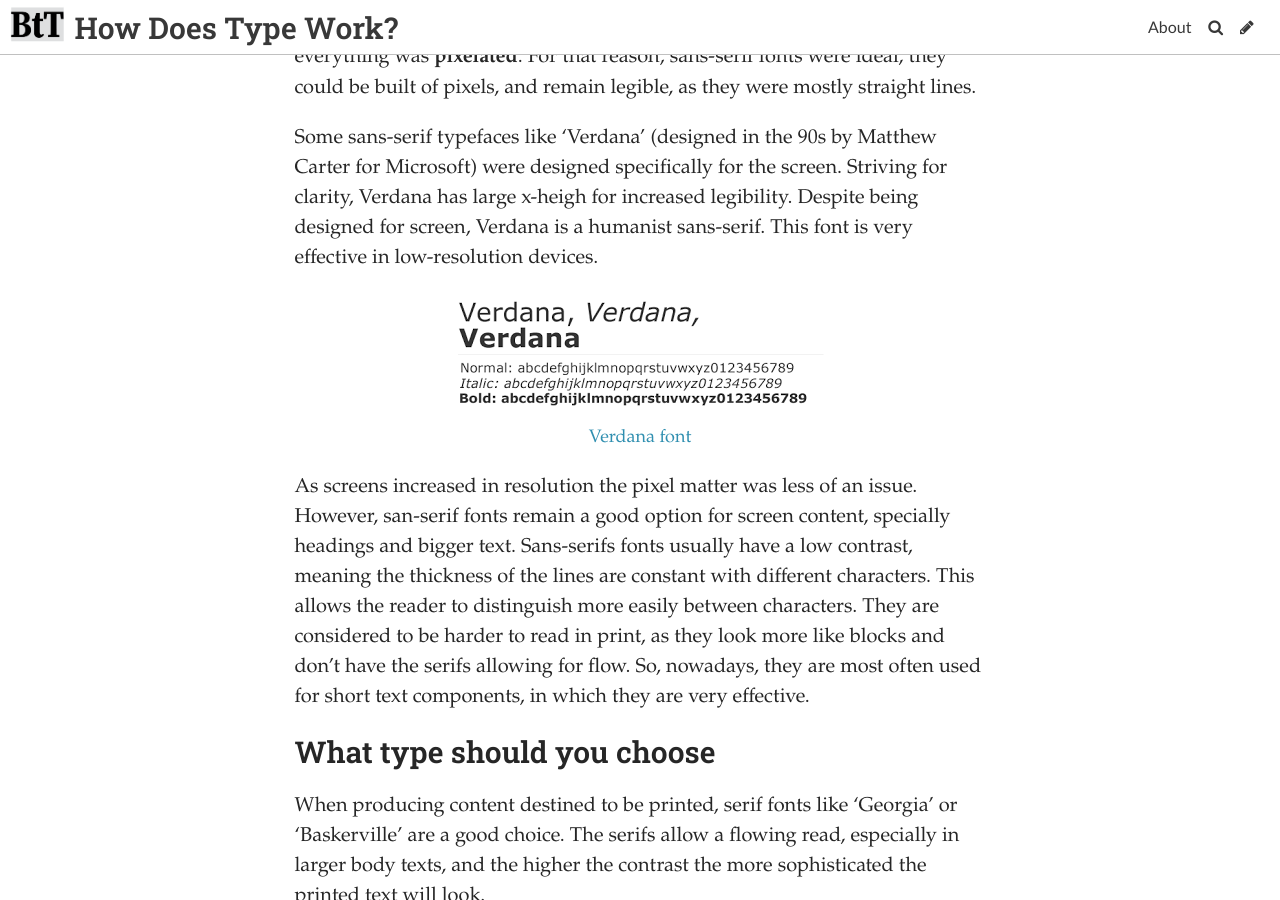
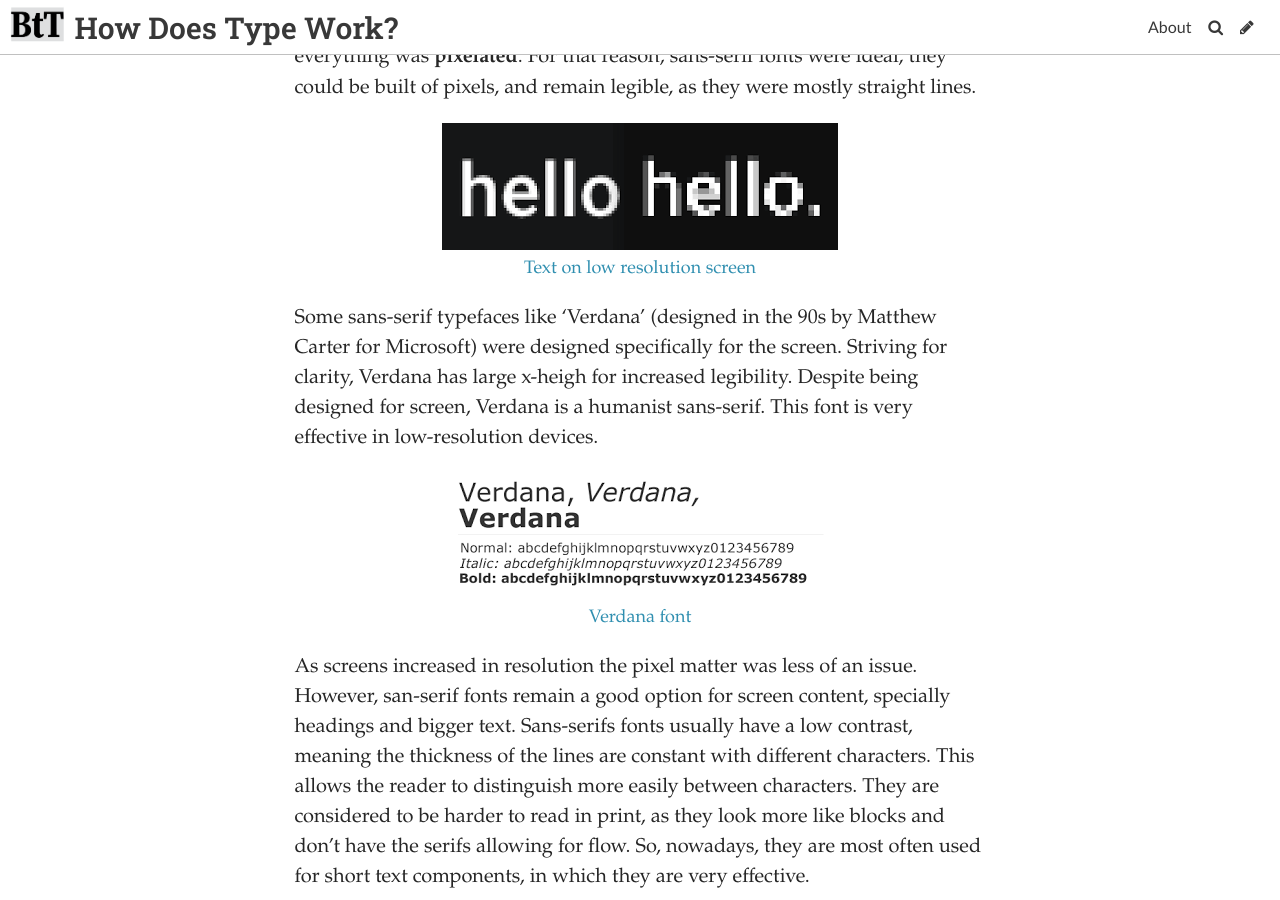
Before and after one commit to Yaz1501/BehindTheType, a Jekyll site: the page built from _posts/2020-10-11-font-analysis.md, in a window 1280 px wide and 900 px high, scrolled down 1734 px. Built offline with Jekyll 4.4.1, drawn with Linux system fonts in a browser that asks for light colours; some web fonts are replaced; comment, search, counter and statistics services are not loaded.

Commit message:
Update Post “2020-10-11-font-analysis”

```diff
--- a/_posts/2020-10-11-font-analysis.md
+++ b/_posts/2020-10-11-font-analysis.md
@@ -24,7 +24,7 @@
 
 As media and digitalisation boomed there was a need for typefaces that could be read easily on screen, especially with the first technologies where everything was **pixelated**. For that reason, sans-serif fonts were ideal, they could be built of pixels, and remain legible, as they were mostly straight lines.
 
-
+![Text on low resolution screen](../uploads/unknown-2.png "Text on low resolution screen")
 
 Some sans-serif typefaces like ‘Verdana’ (designed in the 90s by Matthew Carter for Microsoft) were designed specifically for the screen. Striving for clarity, Verdana has large x-heigh for increased legibility. Despite being designed for screen, Verdana is a humanist sans-serif. This font is very effective in low-resolution devices.
 
```
Also changed, not shown: uploads/unknown-2.png (added).
